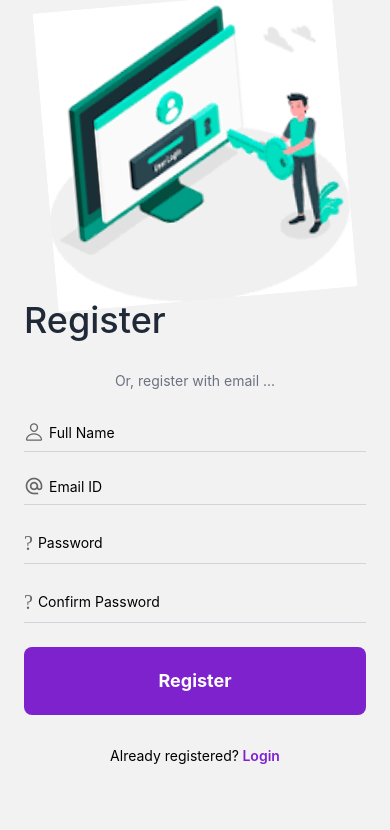
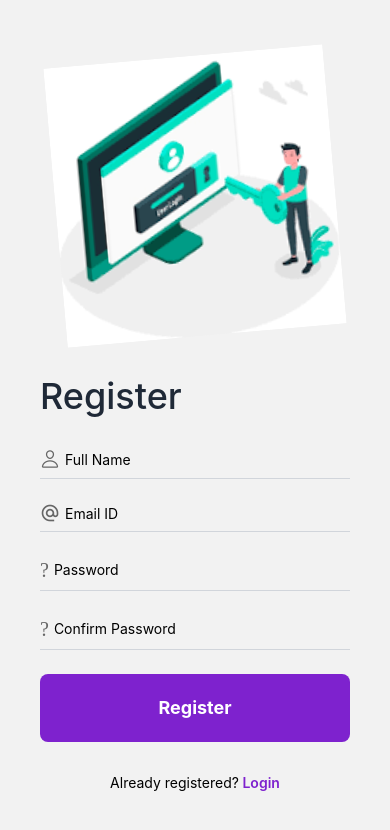
Before and after one commit to tech-skil/tech-skil-Smart-tour-app-with-integrated-chat-bot-using-react-native, a React Native app in the folder frontend/: screen /Register in a window 390 px wide. Shown: the top 830 px of the page. Built offline with nearby package versions, Linux system fonts and the light colour scheme.

Commit message:
checking navigation in nevigation branch

```diff
--- a/frontend/App.js
+++ b/frontend/App.js
@@ -1,28 +1,14 @@
-import { StatusBar } from 'expo-status-bar';
-import { NavigationContainer } from '@react-navigation/native';
-import { createStackNavigator } from '@react-navigation/stack';
-import LoginScreen from './src/auth/login/LoginScreen';
-import RegisterScreen from './src/auth/signup/RegisterScreen';
-import { View } from 'react-native';
-
+import { StatusBar } from "expo-status-bar";
+import { NavigationContainer } from "@react-navigation/native";
+import { createStackNavigator } from "@react-navigation/stack";
+// import LoginScreen from "./src/auth/login/LoginScreen";
+// import RegisterScreen from "./src/auth/signup/RegisterScreen";
+// import { View } from "react-native";
+import AppNavigation from "./src/Navigation/AppNavigation";
 const Stack = createStackNavigator();
 
 export default function App() {
   return (
-    <NavigationContainer>
-      <Stack.Navigator initialRouteName="Login">
-        <Stack.Screen
-          name="Login"
-          component={LoginScreen}
-          options={{ headerShown: false }} // Optional to hide header
-        />
-        <Stack.Screen
-          name="Register"
-          component={RegisterScreen}
-          options={{ headerShown: false }} // Optional to hide header
-        />
-      </Stack.Navigator>
-      <StatusBar style="dark" />
-    </NavigationContainer>
+    <AppNavigation/>
   );
 }
--- a/frontend/package.json
+++ b/frontend/package.json
@@ -29,5 +29,6 @@
   "devDependencies": {
     "@babel/core": "^7.20.0"
   },
+
   "private": true
 }
--- /dev/null
+++ b/frontend/src/Navigation/AppNavigation.js
@@ -0,0 +1,60 @@
+import React, { useState } from "react";
+import { createBottomTabNavigator } from "@react-navigation/bottom-tabs";
+import { createStackNavigator } from "@react-navigation/stack";
+import { NavigationContainer } from "@react-navigation/native";
+import HomeScreen from "../screens/HomeScreen";
+import LoginScreen from "../auth/login/LoginScreen";
+import RegisterScreen from "../auth/signup/RegisterScreen";
+
+const Tab = createBottomTabNavigator();
+const Stack = createStackNavigator();
+
+// Tab Navigator component (HomeTabs)
+function HomeTabs() {
+  return (
+    <Tab.Navigator
+      screenOptions={{
+        headerShown: false,
+      }}
+    >
+      <Tab.Screen name="Homescreen" component={HomeScreen} />
+      {/* You can add more screens here as needed */}
+    </Tab.Navigator>
+  );
+}
+
+// Auth Stack Navigator
+function AuthStack() {
+  return (
+    <Stack.Navigator screenOptions={{ headerShown: false }}>
+      <Stack.Screen name="Login" component={LoginScreen} />
+      <Stack.Screen name="Register" component={RegisterScreen} />
+    </Stack.Navigator>
+  );
+}
+
+// Root Navigator
+function RootStack() {
+  const [isAuthenticated, setIsAuthenticated] = useState(false); // Mock authentication state
+
+  return (
+    <Stack.Navigator screenOptions={{ headerShown: false }}>
+      {isAuthenticated ? (
+        <Stack.Screen name="HomeTabs" component={HomeTabs} />
+      ) : (
+        <Stack.Screen name="Auth" component={AuthStack} />
+      )}
+    </Stack.Navigator>
+  );
+}
+
+// Main App Navigation
+function AppNavigation() {
+  return (
+    <NavigationContainer>
+      <RootStack />
+    </NavigationContainer>
+  );
+}
+
+export default AppNavigation;
--- a/frontend/src/auth/signup/RegisterScreen.js
+++ b/frontend/src/auth/signup/RegisterScreen.js
@@ -1,178 +1,210 @@
-import React, { useState } from 'react';
+import React, { useState } from "react";
 import {
   SafeAreaView,
   ScrollView,
   View,
   Text,
+  TextInput,
   TouchableOpacity,
   Image,
-} from 'react-native';
+} from "react-native";
 
-import DatePicker from 'react-native-date-picker';
-import InputField from '../../../components/InputField';
-
-import MaterialIcons from 'react-native-vector-icons/MaterialIcons';
-import Ionicons from 'react-native-vector-icons/Ionicons';
-
-import RegistrationSVG from '../../../assets/images/image.png';
-import CustomButton from '../../../components/CustomButton';
+import MaterialIcons from "react-native-vector-icons/MaterialIcons";
+import Ionicons from "react-native-vector-icons/Ionicons";
+import RegistrationSVG from "../../../assets/images/image.png";
 
 const RegisterScreen = ({ navigation }) => {
-  const [fullName, setFullName] = useState('');
-  const [email, setEmail] = useState('');
-  const [password, setPassword] = useState('');
-  const [confirmPassword, setConfirmPassword] = useState('');
-  const [date, setDate] = useState(new Date());
-  const [open, setOpen] = useState(false);
-  const [dobLabel, setDobLabel] = useState('Date of Birth');
-  const [fullNameError, setFullNameError] = useState('');
-  const [emailError, setEmailError] = useState('');
-  const [passwordError, setPasswordError] = useState('');
-  const [confirmPasswordError, setConfirmPasswordError] = useState('');
+  const [fullName, setFullName] = useState("");
+  const [email, setEmail] = useState("");
+  const [password, setPassword] = useState("");
+  const [confirmPassword, setConfirmPassword] = useState("");
+  const [fullNameError, setFullNameError] = useState("");
+  const [emailError, setEmailError] = useState("");
+  const [passwordError, setPasswordError] = useState("");
+  const [confirmPasswordError, setConfirmPasswordError] = useState("");
 
-  const validateFullName = (text) => {
-    if (text.length < 3) {
-      setFullNameError('Full name must be at least 3 characters long.');
+  const validateFullName = () => {
+    if (fullName.trim() === "") {
+      setFullNameError("Please enter your name");
+    } else if (fullName.length < 3) {
+      setFullNameError("Full name must be at least 3 characters long.");
     } else {
-      setFullNameError('');
+      setFullNameError("");
     }
-    setFullName(text);
   };
 
-  const validateEmail = (text) => {
-    const emailRegex = /^\w+([\.-]?\w+)*@\w+([\.-]?\w+)*(\.\w{2,3})+$/;
-    if (!emailRegex.test(text)) {
-      setEmailError('Please enter a valid email address.');
+  const validateEmail = () => {
+    if (email.trim() === "") {
+      setEmailError("Please enter your email");
     } else {
-      setEmailError('');
+      const emailRegex = /^\w+([\.-]?\w+)@\w+([\.-]?\w+)(\.\w{2,3})+$/;
+      if (!emailRegex.test(email)) {
+        setEmailError("Please enter a valid email address.");
+      } else {
+        setEmailError("");
       }
-    setEmail(text);
+    }
   };
 
-  const validatePassword = (text) => {
-    if (text.length < 8) {
-      setPasswordError('Password must be at least 8 characters long.');
+  const validatePassword = () => {
+    if (password.trim() === "") {
+      setPasswordError("Please enter a password");
+    } else if (password.length < 8) {
+      setPasswordError("Password must be at least 8 characters long.");
     } else {
-      setPasswordError('');
+      setPasswordError("");
     }
-    setPassword(text);
   };
 
-  const validateConfirmPassword = (text) => {
-    if (text !== password) {
-      setConfirmPasswordError('Passwords do not match.');
+  const validateConfirmPassword = () => {
+    if (confirmPassword.trim() === "") {
+      setConfirmPasswordError("Please confirm your password");
+    } else if (confirmPassword !== password) {
+      setConfirmPasswordError("Passwords do not match.");
     } else {
-      setConfirmPasswordError('');
+      setConfirmPasswordError("");
     }
-    setConfirmPassword(text);
   };
 
   const handleRegister = () => {
-    validateFullName(fullName);
-    validateEmail(email);
-    validatePassword(password);
-    validateConfirmPassword(confirmPassword);
+    validateFullName();
+    validateEmail();
+    validatePassword();
+    validateConfirmPassword();
 
-    // If all validations pass, you can proceed with registration
     if (
       !fullNameError &&
       !emailError &&
       !passwordError &&
-      !confirmPasswordError
+      !confirmPasswordError &&
+      fullName.length >= 3 &&
+      password.length >= 8 &&
+      confirmPassword === password
     ) {
-      // Perform registration logic here
-      console.log('Registration successful');
+      navigation.navigate("Login");
     }
   };
 
   return (
-    <SafeAreaView className="flex-1 justify-center">
-      <ScrollView
-        showsVerticalScrollIndicator={false}
-        className="px-6"
-      >
-        <View className="items-center">
+    <SafeAreaView className="flex-1 m-4 justify-center">
+      <ScrollView showsVerticalScrollIndicator={false} className="px-6">
+        <View className="items-center p-10">
           <Image
             source={RegistrationSVG}
-            style={{ height: 300, width: 300, transform: [{ rotate: '-5deg' }] }}
+            style={{
+              height: 280,
+              width: 280,
+              transform: [{ rotate: "-5deg" }],
+            }}
           />
         </View>
-
-        <Text className="text-4xl font-medium text-gray-800 mb-8">Register</Text>
-        <Text className="text-center text-gray-500 mb-8">Or, register with email ...</Text>
+        <View>
+          <Text className="text-4xl font-medium text-gray-800 mb-8">
+            Register
+          </Text>
+          {/* <Text className="text-center text-gray-500 mb-8">
+          Or, register with email ...
+        </Text> */}
 
           {fullNameError ? (
             <Text className="text-red-500 mb-2">{fullNameError}</Text>
           ) : null}
-        <InputField
-          label={'Full Name'}
-          icon={
+          <View className="flex-row border-b border-gray-300 pb-2 mb-6">
             <Ionicons
               name="person-outline"
               size={20}
               color="#666"
               style={{ marginRight: 5 }}
             />
-          }
+            <TextInput
+              placeholder="Full Name"
+              className="flex-1 py-0"
               value={fullName}
-          onChangeText={validateFullName}
+              onChangeText={(text) => {
+                setFullNameError("");
+                setFullName(text);
+              }}
+              onBlur={validateFullName}
             />
+          </View>
 
           {emailError ? (
             <Text className="text-red-500 mb-2">{emailError}</Text>
           ) : null}
-        <InputField
-          label={'Email ID'}
-          icon={
+          <View className="flex-row border-b border-gray-300 pb-2 mb-6">
             <MaterialIcons
               name="alternate-email"
               size={20}
               color="#666"
               style={{ marginRight: 5 }}
             />
-          }
+            <TextInput
+              placeholder="Email ID"
               keyboardType="email-address"
+              className="flex-1 py-0"
               value={email}
-          onChangeText={validateEmail}
+              onChangeText={(text) => {
+                setEmailError("");
+                setEmail(text);
+              }}
+              onBlur={validateEmail}
             />
+          </View>
 
           {passwordError ? (
             <Text className="text-red-500 mb-2">{passwordError}</Text>
           ) : null}
-        <InputField
-          label={'Password'}
-          icon={
+          <View className="flex-row border-b border-gray-300 pb-2 mb-6">
             <Ionicons
               name="ios-lock-closed-outline"
               size={20}
               color="#666"
               style={{ marginRight: 5 }}
             />
-          }
-          inputType="password"
+            <TextInput
+              placeholder="Password"
+              secureTextEntry={true}
+              className="flex-1 py-0"
               value={password}
-          onChangeText={validatePassword}
+              onChangeText={(text) => {
+                setPasswordError("");
+                setPassword(text);
+              }}
+              onBlur={validatePassword}
             />
+          </View>
 
           {confirmPasswordError ? (
             <Text className="text-red-500 mb-2">{confirmPasswordError}</Text>
           ) : null}
-        <InputField
-          label={'Confirm Password'}
-          icon={
+          <View className="flex-row border-b border-gray-300 pb-2 mb-6">
             <Ionicons
               name="ios-lock-closed-outline"
               size={20}
               color="#666"
               style={{ marginRight: 5 }}
             />
-          }
-          inputType="password"
+            <TextInput
+              placeholder="Confirm Password"
+              secureTextEntry={true}
+              className="flex-1 py-0"
               value={confirmPassword}
-          onChangeText={validateConfirmPassword}
+              onChangeText={(text) => {
+                setConfirmPasswordError("");
+                setConfirmPassword(text);
+              }}
+              onBlur={validateConfirmPassword}
             />
+          </View>
 
-        <CustomButton label={'Register'} onPress={handleRegister} />
+          <TouchableOpacity
+            onPress={handleRegister}
+            className="bg-purple-700 p-5 rounded-lg mb-8"
+          >
+            <Text className="text-center font-bold text-lg text-white">
+              Register
+            </Text>
+          </TouchableOpacity>
 
           <View className="flex-row justify-center mb-8">
             <Text>Already registered?</Text>
@@ -180,6 +212,7 @@ const RegisterScreen = ({ navigation }) => {
               <Text className="text-purple-700 font-semibold"> Login</Text>
             </TouchableOpacity>
           </View>
+        </View>
       </ScrollView>
     </SafeAreaView>
   );
--- /dev/null
+++ b/frontend/src/screens/HomeScreen.js
@@ -0,0 +1,11 @@
+import { SafeAreaView, Text } from "react-native";
+
+const HomeScreen = () => {
+  return (
+    <SafeAreaView>
+      <Text>hi I am in Home ?</Text>
+    </SafeAreaView>
+  );
+};
+
+export default HomeScreen;
```
Also changed, not shown: frontend/src/auth/login/LoginScreen.js (+32 -25 lines). Lines whose indentation alone changed are shown as unchanged.
